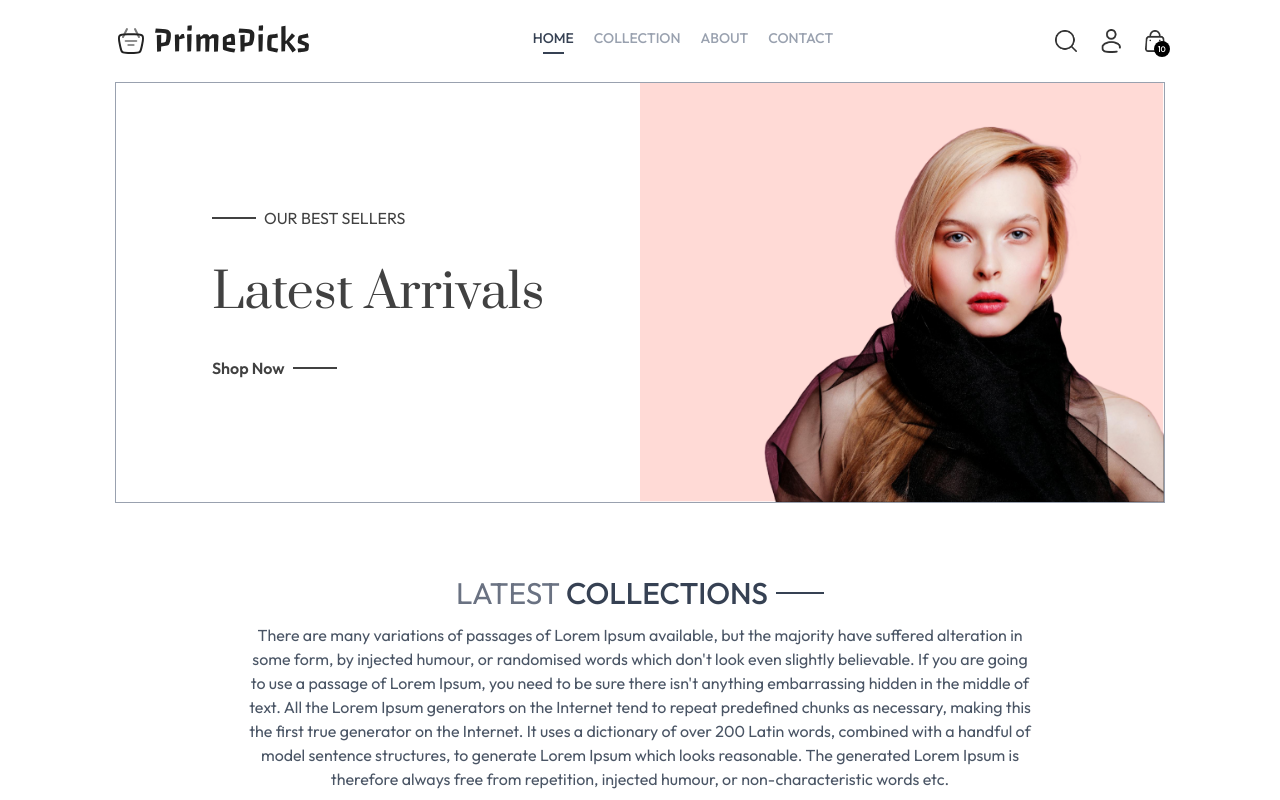
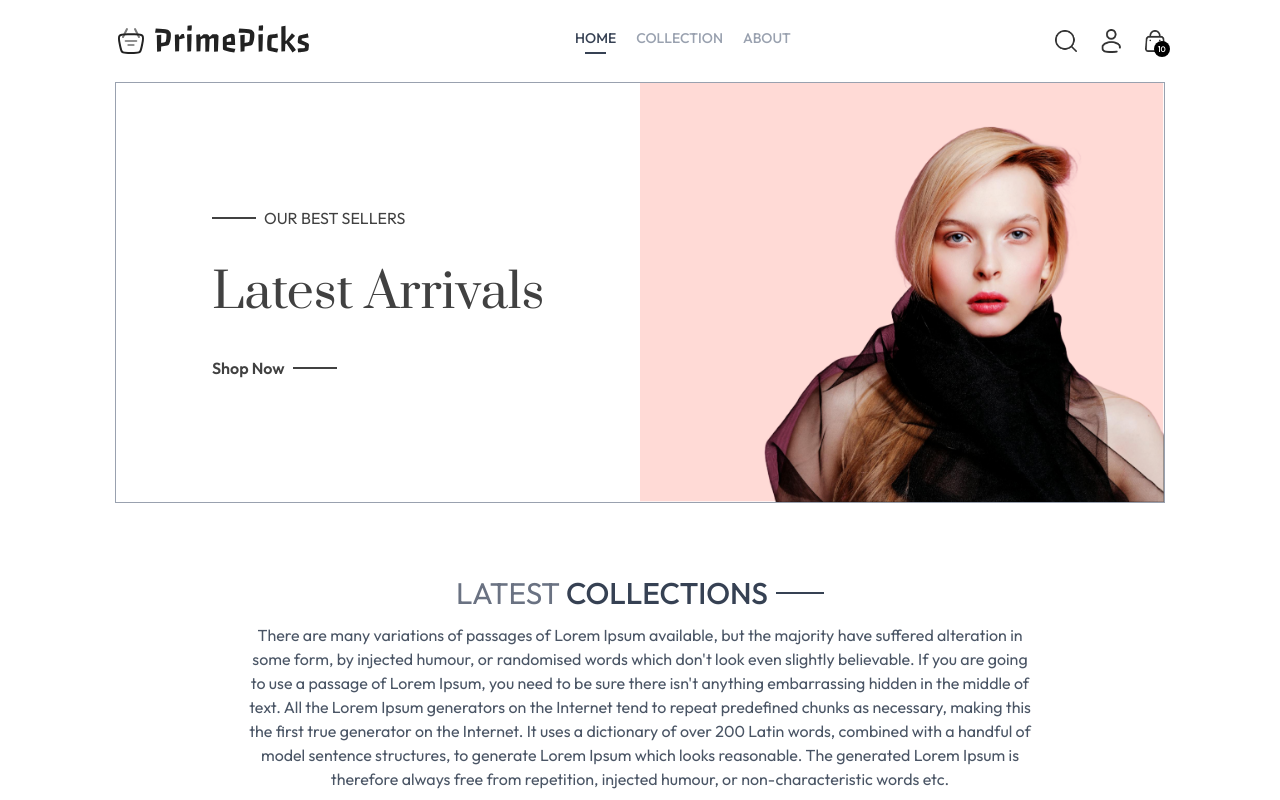
Before and after one commit to vijaydevguy/ecommerce_frontend, a React (Vite) app: page / in a window 1280 px wide. Shown: the top 800 px of the page. Built offline with nearby package versions, Linux system fonts and the light colour scheme.

Commit message:
test branch

```diff
--- a/src/components/Navbar.jsx
+++ b/src/components/Navbar.jsx
@@ -17,10 +17,10 @@ const menu = [
     label: "ABOUT",
     link: "/about",
   },
-  {
-    label: "CONTACT",
-    link: "/contact",
-  },
+  // {
+  //   label: "CONTACT",
+  //   link: "/contact",
+  // },
 ];
 
 const Navbar = () => {
```
